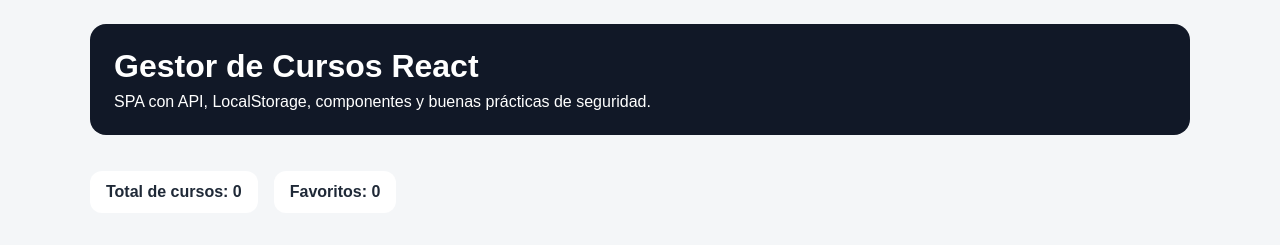
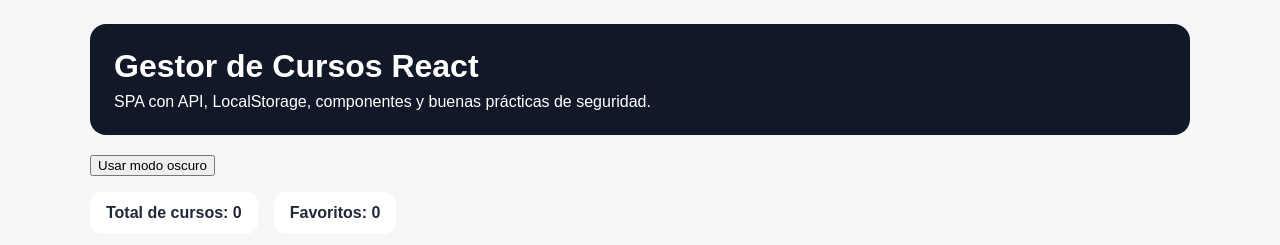
Before and after one commit to Anyaspycat/Eva03-gestor-cursos-react, a React (Vite) app: page / in a window 1280 px wide. Shown: the top 245 px of the page. Built offline with nearby package versions, Linux system fonts and the light colour scheme; no server answers.

Commit message:
Se conecta el modo oscuro con LocalStorage

```diff
--- a/src/App.jsx
+++ b/src/App.jsx
@@ -1,6 +1,7 @@
 import { useEffect, useMemo, useState } from "react";
 import "./App.css";
 import Header from "./components/Header";
+import ThemeToggle from "./components/ThemeToggle";
 import SearchBar from "./components/SearchBar";
 import TeacherFilter from "./components/TeacherFilter";
 import FavoriteStats from "./components/FavoriteStats";
@@ -12,10 +13,17 @@
   const [courses, setCourses] = useState([]);
   const [searchTerm, setSearchTerm] = useState("");
   const [selectedTeacher, setSelectedTeacher] = useState("");
+
   const [favorites, setFavorites] = useLocalStorage(
     "favoriteCourses",
     []
   );
+
+  const [darkMode, setDarkMode] = useLocalStorage(
+    "darkMode",
+    false
+  );
+
   const [loading, setLoading] = useState(true);
   const [error, setError] = useState("");
 
@@ -61,6 +69,14 @@
     };
   }, []);
 
+  useEffect(() => {
+    document.body.classList.toggle("dark-theme", darkMode);
+
+    return () => {
+      document.body.classList.remove("dark-theme");
+    };
+  }, [darkMode]);
+
   const teachers = useMemo(() => {
     const teacherIds = courses.map((course) => course.teacherId);
 
@@ -100,9 +116,18 @@
     setFavorites([...favorites, course]);
   };
 
+  const handleToggleTheme = () => {
+    setDarkMode((currentMode) => !currentMode);
+  };
+
   return (
     <main className="app">
       <Header />
+
+      <ThemeToggle
+        darkMode={darkMode}
+        onToggleTheme={handleToggleTheme}
+      />
 
       <section className="summary">
         <p>Total de cursos: {courses.length}</p>
```
